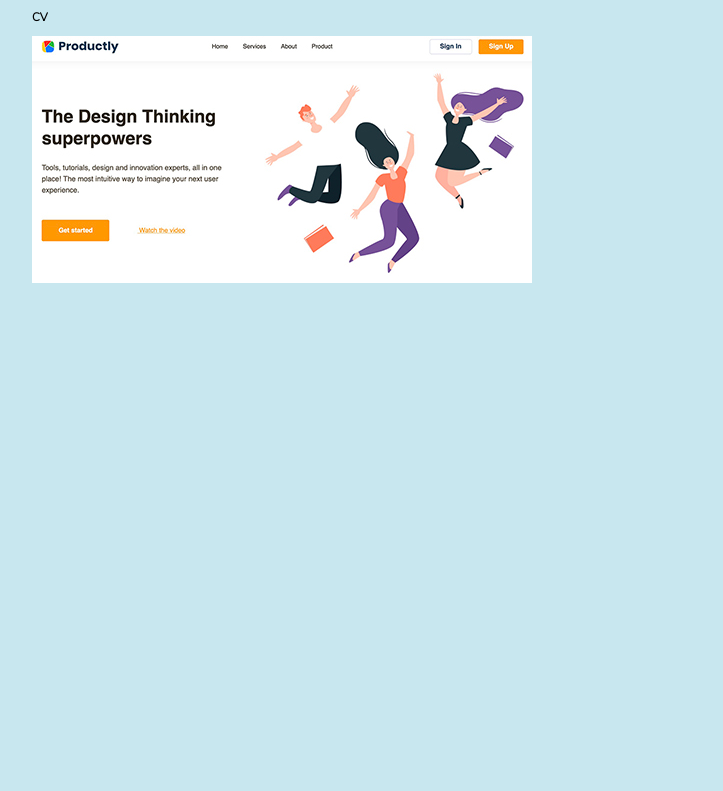
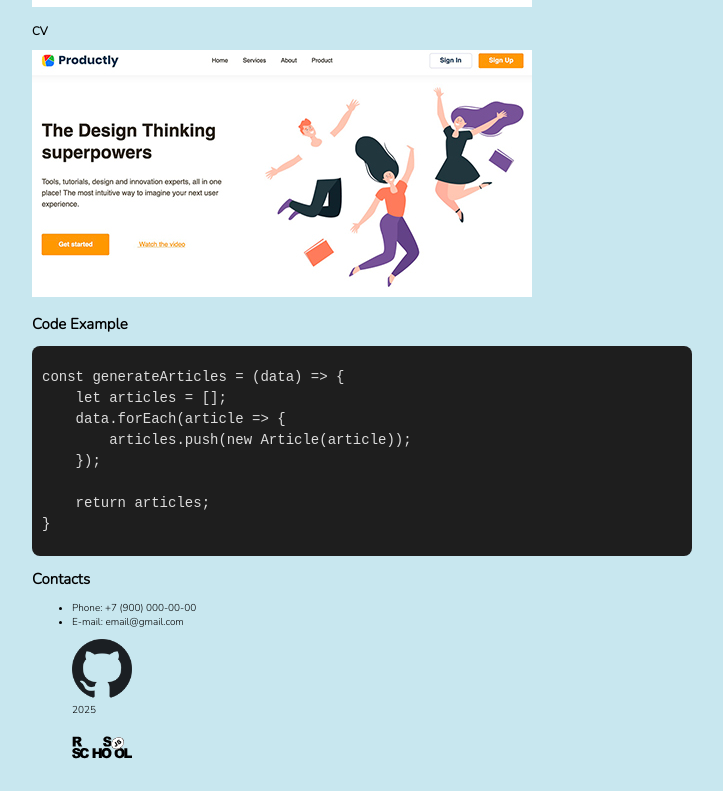
Before and after one commit to catjelli/rsschool-cv, a plain HTML site: page index.html in a window 1280 px wide. Shown: the part 1027-1818 px from the top of the page, without its empty margins (8-731 px from the left). Before the commit the page ends 1314 px from the top, so only its background shows below. Drawn offline with Linux system fonts and the light colour scheme.

Commit message:
feat: add code example, contacts and footer sections

```diff
--- a/index.html
+++ b/index.html
@@ -17,7 +17,7 @@
             <li><a href="">Education</a></li>
             <li><a href="">Languages</a></li>
             <li><a href="">Projects</a></li>
-            <li><a href="">Exemple</a></li>
+            <li><a href="">Code Exemple</a></li>
             <li><a href="">Contacts</a></li>
           </ul>
         </nav>
@@ -27,7 +27,7 @@
     <main>
       <section class="about">
         <div class="wrapper">
-          <h2 class="about__header">About</h2>
+          <h2 class="section-header">About</h2>
           <img
             class="about__avatar"
             src="assets/img/avatar.jpeg"
@@ -36,17 +36,20 @@
             height="300"
           />
           <p class="about__text">
-            Hi! I am interested in creating web applications and user
-            interfaces. I strive to apply the knowledge I gain in practice and
-            develop skills to solve real-world problems. I am open to new
-            opportunities and professional growth in the IT.
+            Hi! My name is Valery, and I'm a junior web developer with a passion
+            for modern technologies and clean code. I'm currently learning
+            actively, building practice projects, and exploring HTML, CSS, and
+            JavaScript. I enjoy turning ideas into functional interfaces and
+            strive to grow in this field every day. I'm open to new knowledge,
+            teamwork, and exciting challenges. This website is one of my first
+            steps into web development.
           </p>
         </div>
       </section>
 
       <section class="skills">
         <div class="wrapper">
-          <h2 class="skills__header">Skills</h2>
+          <h2 class="section-header">Skills</h2>
           <ul class="skills__list">
             <li>HTML</li>
             <li>CSS</li>
@@ -59,7 +62,7 @@
 
       <section class="education">
         <div class="wrapper">
-          <h2 class="education__header">Education</h2>
+          <h2 class="section-header">Education</h2>
           <p class="education__text">
             Northern (Arctic) Federal University - Applied Mathematics and
             Computer Science
@@ -69,7 +72,7 @@
 
       <section class="languages">
         <div class="wrapper">
-          <h2 class="languages__header">Languages</h2>
+          <h2 class="section-header">Languages</h2>
           <ul class="languages__list">
             <li>Russian</li>
             <li>English</li>
@@ -80,7 +83,7 @@
 
       <section class="projects">
         <div class="wrapper">
-          <h2 class="projects__header">Projects</h2>
+          <h2 class="section-header">Projects</h2>
           <article class="project">
             <h3 class="project__header">Productly</h3>
             <a href="https://github.com/catjelli/rs-live-coding">
@@ -95,6 +98,65 @@
           </article>
         </div>
       </section>
+
+      <section class="code-exemple">
+        <div class="wrapper">
+          <h2 class="section-header">Code Example</h2>
+          <pre class="code-block"><code>
+const generateArticles = (data) => {
+    let articles = [];
+    data.forEach(article => {
+        articles.push(new Article(article));
+    });
+
+    return articles;
+}
+  </code></pre>
+        </div>
+      </section>
+
+      <section class="contacts">
+        <div class="wrapper">
+          <h2 class="section-header">Contacts</h2>
+          <ul class="contacts__list">
+            <li>
+              <span class="phone-icon"></span>
+              Phone: +7 (900) 000-00-00
+            </li>
+            <li>
+              <span class="email-icon"></span>
+              E-mail: email@gmail.com
+            </li>
+          </ul>
+        </div>
+      </section>
     </main>
+
+    <footer class="footer">
+      <div class="wrapper">
+        <ul class="footer-list">
+          <li>
+            <a href="https://github.com/catjelli"
+              ><img
+                src="assets/img/github.png"
+                alt="Github Logo"
+                width="60"
+                height="60"
+            /></a>
+          </li>
+          <li>2025</li>
+          <li>
+            <a href="https://rs.school/courses/javascript-preschool-ru">
+              <img
+                src="assets/img/rs-school-logo.svg"
+                alt="RS School Logo"
+                width="60"
+                height="60"
+              />
+            </a>
+          </li>
+        </ul>
+      </div>
+    </footer>
   </body>
 </html>
--- a/style.css
+++ b/style.css
@@ -53,3 +53,19 @@ body {
 .about__avatar {
   border-radius: 50%;
 }
+
+.code-block {
+  width: 55%;
+  margin: 0;
+  padding: 0 10px;
+  border-radius: 8px;
+  font-family: "Courier New", monospace;
+  font-size: 14px;
+  line-height: 1.5;
+  background-color: #1e1e1e;
+  color: #dcdcdc;
+}
+
+.footer-list {
+  list-style: none;
+}
```
Also changed, not shown: assets/img/github.png (added), assets/img/rs-school-logo.svg (added).
